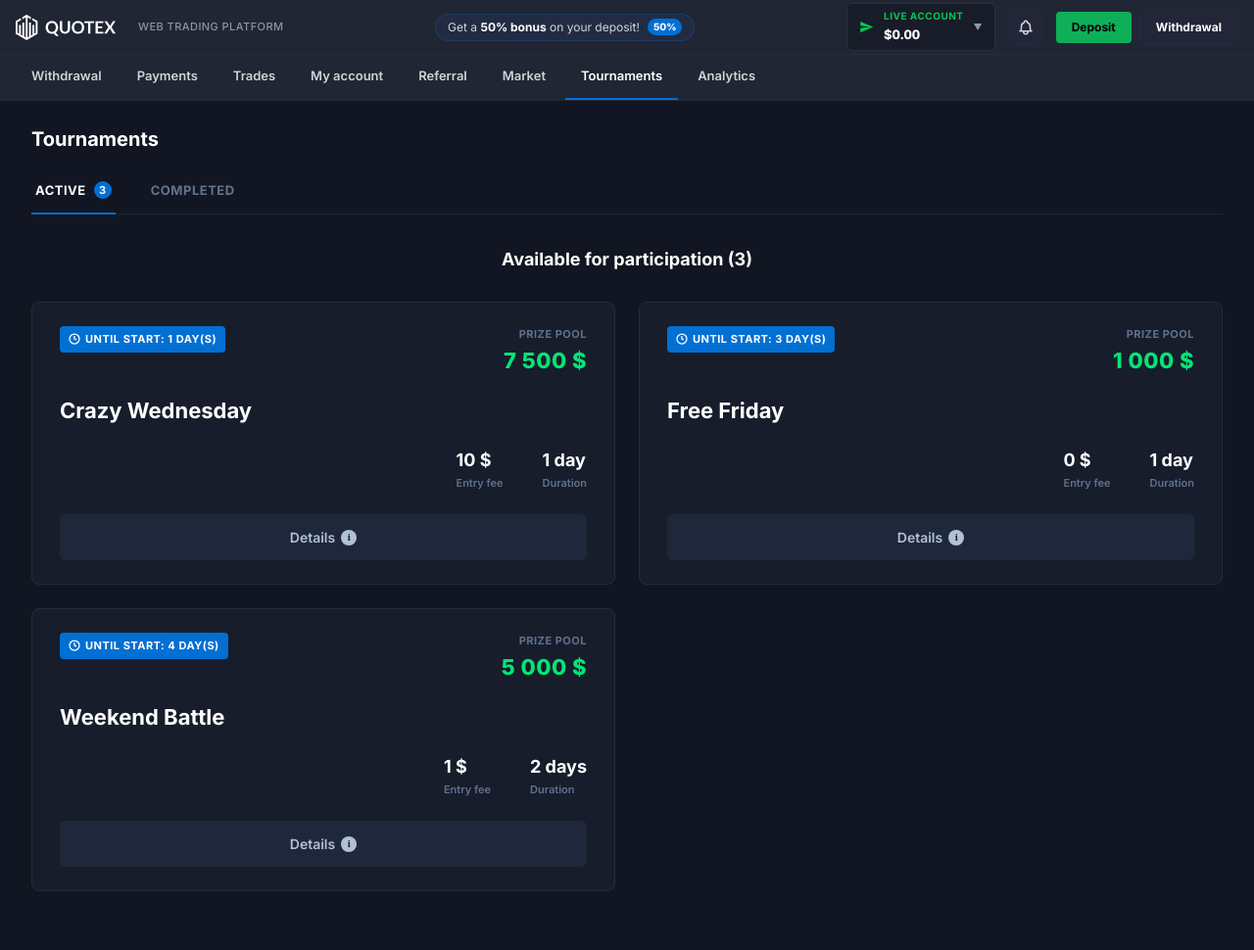
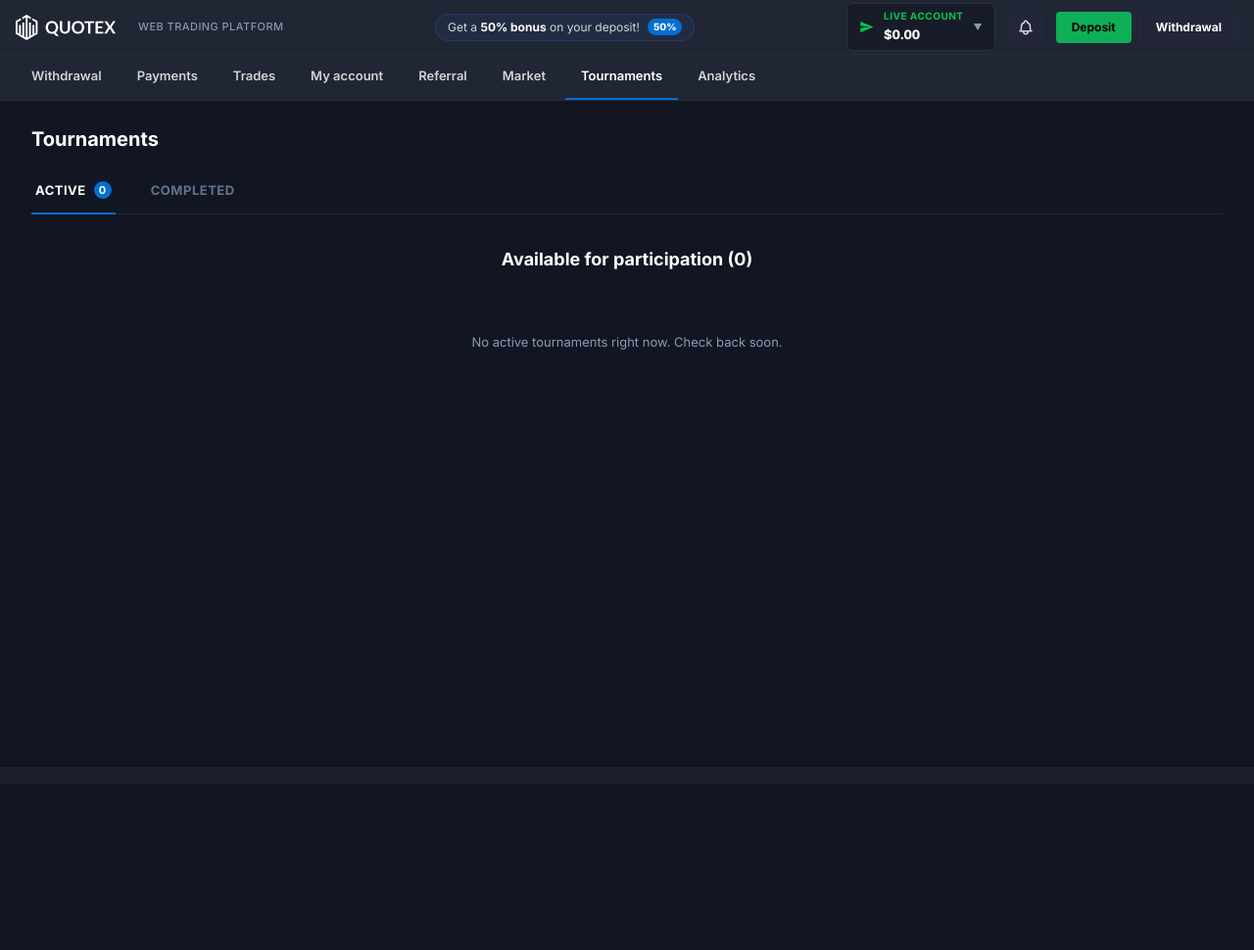
Before and after one commit to arsalanmaalik461/quotex-website-code, a Laravel app: page /en/tournaments in a window 1280 px wide. Shown: the whole page at 98% size. After the commit the page ends 357 px from the top, so only its background shows below. Run offline with Laravel 12, Linux system fonts and the light colour scheme; the visitor is signed in with stand-in values (Sample User, id 1); data comes from the database, SQL or seed files in the repository; tables that the repository leaves empty hold one stand-in row (values such as "Sample post"); parts of the project's set-up code (start-up, migrations or seed data) failed here and were passed over.

Commit message:
Fix all 5 P0 findings from MASTER_GAP_REPORT_V2
P0-1: harden /profile/images/{any} — basename + image-extension
allowlist + realpath containment check, so ../../.env can no
longer be served unauthenticated. Logo (logo-dark.svg) still works.
P0-2: earlySell() ignores the client-supplied close price entirely;
win/loss and buyout are priced off OtcPriceEngine::simulatePrice().
P0-3: promo bonus is no longer credited while a deposit is pending.
Promo code/amount are stored on the deposit row (migration
2026_11_18_000014) and credited idempotently in approveTransaction();
rejectTransaction() reverses any bonus already credited pre-fix,
floored at a zero balance.
P0-4: tournamentDetail() 404s for an unknown id instead of falling
back to Tournament::first() or synthetic id 933; list page shows an
empty state instead of hardcoded cards linking to ids 1/2/3.
P0-5: chart localization.timeZone set from the selected timezone at
creation and re-applied in applyTimezone(), so the time axis follows
PKT instead of UTC.

```diff
--- a/app/Http/Controllers/AccountController.php
+++ b/app/Http/Controllers/AccountController.php
@@ -240,7 +240,17 @@ class AccountController extends Controller
             $proofPath = 'uploads/deposits/' . $filename;
         }
 
-        $deposit = Transaction::create([
+        // P0-3 (2026-11-18): the promo bonus is NOT credited here. It
+        // used to be credited immediately while the deposit was still
+        // pending, so a user could deposit with a promo code, withdraw
+        // the bonus at once, and keep it even if the admin later
+        // rejected the deposit for a fake proof. The promo code and
+        // bonus amount are now stored on the deposit row (migration
+        // 2026_11_18_000014) and the bonus is credited only when the
+        // admin approves the deposit — see
+        // AdminTransactionController::approveTransaction(). A deposit
+        // rejected before approval never mints a bonus.
+        $depositData = [
             'user_id'           => $user->id,
             'account_type'      => 'live',
             'type'              => 'deposit',
@@ -254,60 +264,24 @@ class AccountController extends Controller
             'wallet_address'    => $paymentMethod->wallet_address,
             'status'            => 'pending',
             'notes'             => 'Awaiting admin verification.',
-        ]);
-
-        // Credit the promo bonus to the same (live) account as the deposit
-        // and record it as its own 'bonus' transaction. This runs in its
-        // own try/catch so a bonus failure (e.g. the 'bonus' transaction
-        // type not yet enabled in the DB enum) never blocks the deposit
-        // itself; the user is told instead.
-        // NOTE: the deposit itself is still pending admin review while the
-        // bonus is credited immediately. If the deposit is later rejected
-        // the bonus stays in the balance unless an admin reverses the
-        // linked bonus row (see its notes for the deposit id). The correct
-        // long-term placement is to credit the bonus when the deposit is
-        // approved (AdminTransactionController::approveTransaction), which
-        // is admin code and out of scope for this change.
-        $bonusFailed = false;
+        ];
         if ($appliedPromo !== null && $promoBonus > 0) {
-            try {
-                DB::transaction(function () use ($user, $appliedPromo, $promoBonus, $deposit) {
-                    $lockedUser = User::whereKey($user->id)->lockForUpdate()->firstOrFail();
-                    $lockedUser->live_balance = Money::add($lockedUser->live_balance, $promoBonus);
-                    $lockedUser->save();
-
-                    Transaction::create([
-                        'user_id'      => $user->id,
-                        'account_type' => 'live',
-                        'type'         => 'bonus',
-                        'amount'       => $promoBonus,
-                        'method'       => 'Promo code ' . $appliedPromo->code,
-                        'status'       => 'approved',
-                        'processed_at' => now(),
-                        'notes'        => 'Promo bonus ' . $appliedPromo->code . ' (' . $appliedPromo->formatted_name . ') for deposit #' . $deposit->id . ' of $' . number_format((float) $deposit->amount, 2) . '.',
-                    ]);
-                });
-            } catch (\Throwable $e) {
-                $bonusFailed = true;
-                Log::error('Promo bonus credit failed for deposit #' . $deposit->id . ': ' . $e->getMessage(), [
-                    'user_id'    => $user->id,
-                    'promo_code' => $appliedPromo->code,
-                    'bonus'      => $promoBonus,
-                ]);
+            $depositData['notes'] .= ' Promo bonus ' . $appliedPromo->code . ' ($' . number_format($promoBonus, 2) . ') pending — credited only when this deposit is approved.';
+            if (Schema::hasColumn('transactions', 'promo_code')) {
+                $depositData['promo_code'] = $appliedPromo->code;
+            }
+            if (Schema::hasColumn('transactions', 'promo_bonus_amount')) {
+                $depositData['promo_bonus_amount'] = $promoBonus;
             }
         }
+        $deposit = Transaction::create($depositData);
 
         $successMessage = 'Deposit request of $' . number_format($amount, 2) . ' submitted successfully! It is pending admin review and will be added to your balance once verified.';
-        if ($appliedPromo !== null && $promoBonus > 0 && !$bonusFailed) {
-            $successMessage .= ' Promo bonus of $' . number_format($promoBonus, 2) . ' from code ' . $appliedPromo->code . ' has been credited to your live balance.';
+        if ($appliedPromo !== null && $promoBonus > 0) {
+            $successMessage .= ' Promo bonus of $' . number_format($promoBonus, 2) . ' from code ' . $appliedPromo->code . ' will be credited to your live balance once this deposit is approved.';
         }
 
-        $redirect = redirect()->route('deposit')->with('success', $successMessage);
-        if ($bonusFailed) {
-            $redirect->with('warning', 'Your deposit was submitted, but the $' . number_format($promoBonus, 2) . ' bonus from promo code ' . $appliedPromo->code . ' could not be credited due to a system issue. Please contact support and mention promo code ' . $appliedPromo->code . ' and deposit #' . $deposit->id . '.');
-        }
-
-        return $redirect;
+        return redirect()->route('deposit')->with('success', $successMessage);
     }
 
     public function withdrawal()
@@ -1133,30 +1107,17 @@ class AccountController extends Controller
             } catch (\Throwable $e) {}
         }
 
+        // P0-4 (2026-11-18): no fallback. The old code returned
+        // Tournament::first() — or a synthetic "Crazy Wednesday" with
+        // id 933 that exists in no database — when the requested id
+        // was not found. The detail view then rendered a live Join
+        // button for that id, and the register route (implicit
+        // route-model binding) 404s for id 933; worse, when the table
+        // was non-empty the fallback registered (and charged) the user
+        // for a different tournament than the card they clicked.
         $tournament = Tournament::find($id);
         if (!$tournament) {
-            // Fallback to first tournament or default Crazy Wednesday
-            $tournament = Tournament::first() ?? new Tournament([
-                'id'                 => 933,
-                'title'              => 'Crazy Wednesday',
-                'prize_pool'         => 7500.00,
-                'entry_fee'          => 10.00,
-                'rebuy_cost'         => 10.00,
-                'number_of_rebuys'   => 100,
-                'duration'           => '1 day',
-                'timezone_label'     => 'UTC+05:00',
-                'badge_text'         => 'Until start: 1 day(s)',
-                'status'             => 'active',
-                'is_active'          => true,
-                'description'        => 'Total prize pool is $7500. To participate you need to register and pay the entrance fee, after that $100 will be deposited to a special tournament account. Initial conditions in the tournament are the same for all participants. During one day, participants need to make trades on the tournament account. And 5 traders with the biggest tournament balance will become winners.',
-                'prize_distribution' => [
-                    ['place' => '1 Place', 'prize' => '3000$'],
-                    ['place' => '2 Place', 'prize' => '2000$'],
-                    ['place' => '3 Place', 'prize' => '1000$'],
-                    ['place' => '4 Place', 'prize' => '900$'],
-                    ['place' => '5 Place', 'prize' => '600$'],
-                ]
-            ]);
+            abort(404);
         }
 
         return view('account.tournament_detail', compact('user', 'tournament'));
--- a/app/Models/Transaction.php
+++ b/app/Models/Transaction.php
@@ -20,6 +20,10 @@ class Transaction extends Model
         'converted_amount',
         'currency',
         'payment_method_id',
+        // P0-3: pending promo bonus for a deposit, credited only on
+        // admin approval (see AdminTransactionController).
+        'promo_code',
+        'promo_bonus_amount',
         'provider',
         'provider_method',
         'merchant_order_id',
@@ -43,6 +47,7 @@ class Transaction extends Model
             'processed_at' => 'datetime',
             'fee_amount' => 'decimal:2',
             'net_amount' => 'decimal:2',
+            'promo_bonus_amount' => 'decimal:2',
         ];
     }
 
--- a/resources/views/account/tournaments.blade.php
+++ b/resources/views/account/tournaments.blade.php
@@ -340,12 +340,14 @@
 
 @section('content')
 @php
-  // If no database tournaments found, provide default Quotex tournaments
+  // P0-4 (2026-11-18): no hardcoded fallback tournaments. When the
+  // database has none, the page shows an empty state instead of cards
+  // linking to ids 1/2/3 that do not exist.
   $hasDbActive = isset($activeTournaments) && $activeTournaments->isNotEmpty();
   $hasDbCompleted = isset($completedTournaments) && $completedTournaments->isNotEmpty();
 
-  $activeCount = $hasDbActive ? $activeTournaments->count() : 3;
-  $completedCount = $hasDbCompleted ? $completedTournaments->count() : 3;
+  $activeCount = $hasDbActive ? $activeTournaments->count() : 0;
+  $completedCount = $hasDbCompleted ? $completedTournaments->count() : 0;
 @endphp
 
 <div class="tournaments-wrapper">
@@ -400,90 +402,7 @@
         </div>
       @endforeach
     @else
-      <!-- Default Quotex Active Tournaments -->
-      <div class="qx-tournament-card">
-        <div class="qx-tcard-top">
-          <div class="qx-tcard-badge">
-            <svg width="12" height="12" viewBox="0 0 24 24" fill="none" stroke="currentColor" stroke-width="2.5"><circle cx="12" cy="12" r="10"/><polyline points="12 6 12 12 16 14"/></svg>
-            <span>Until start: 1 day(s)</span>
-          </div>
-          <div class="qx-tcard-prize-box">
-            <div class="qx-tcard-prize-lbl">Prize pool</div>
-            <div class="qx-tcard-prize-val">7 500 $</div>
-          </div>
-        </div>
-        <div class="qx-tcard-title">Crazy Wednesday</div>
-        <div class="qx-tcard-stats-row">
-          <div class="qx-tcard-stat">
-            <div class="qx-tcard-stat-val">10 $</div>
-            <div class="qx-tcard-stat-lbl">Entry fee</div>
-          </div>
-          <div class="qx-tcard-stat">
-            <div class="qx-tcard-stat-val">1 day</div>
-            <div class="qx-tcard-stat-lbl">Duration</div>
-          </div>
-        </div>
-        <a href="{{ route('tournament.detail', 1) }}" class="qx-tcard-btn" style="text-decoration:none;">
-          <span>Details</span>
-          <span class="btn-info-icon">i</span>
-        </a>
-      </div>
-
-      <div class="qx-tournament-card">
-        <div class="qx-tcard-top">
-          <div class="qx-tcard-badge">
-            <svg width="12" height="12" viewBox="0 0 24 24" fill="none" stroke="currentColor" stroke-width="2.5"><circle cx="12" cy="12" r="10"/><polyline points="12 6 12 12 16 14"/></svg>
-            <span>Until start: 3 day(s)</span>
-          </div>
-          <div class="qx-tcard-prize-box">
-            <div class="qx-tcard-prize-lbl">Prize pool</div>
-            <div class="qx-tcard-prize-val">1 000 $</div>
-          </div>
-        </div>
-        <div class="qx-tcard-title">Free Friday</div>
-        <div class="qx-tcard-stats-row">
-          <div class="qx-tcard-stat">
-            <div class="qx-tcard-stat-val">0 $</div>
-            <div class="qx-tcard-stat-lbl">Entry fee</div>
-          </div>
-          <div class="qx-tcard-stat">
-            <div class="qx-tcard-stat-val">1 day</div>
-            <div class="qx-tcard-stat-lbl">Duration</div>
-          </div>
-        </div>
-        <a href="{{ route('tournament.detail', 2) }}" class="qx-tcard-btn" style="text-decoration:none;">
-          <span>Details</span>
-          <span class="btn-info-icon">i</span>
-        </a>
-      </div>
-
-      <div class="qx-tournament-card">
-        <div class="qx-tcard-top">
-          <div class="qx-tcard-badge">
-            <svg width="12" height="12" viewBox="0 0 24 24" fill="none" stroke="currentColor" stroke-width="2.5"><circle cx="12" cy="12" r="10"/><polyline points="12 6 12 12 16 14"/></svg>
-            <span>Until start: 4 day(s)</span>
-          </div>
-          <div class="qx-tcard-prize-box">
-            <div class="qx-tcard-prize-lbl">Prize pool</div>
-            <div class="qx-tcard-prize-val">5 000 $</div>
-          </div>
-        </div>
-        <div class="qx-tcard-title">Weekend Battle</div>
-        <div class="qx-tcard-stats-row">
-          <div class="qx-tcard-stat">
-            <div class="qx-tcard-stat-val">1 $</div>
-            <div class="qx-tcard-stat-lbl">Entry fee</div>
-          </div>
-          <div class="qx-tcard-stat">
-            <div class="qx-tcard-stat-val">2 days</div>
-            <div class="qx-tcard-stat-lbl">Duration</div>
-          </div>
-        </div>
-        <a href="{{ route('tournament.detail', 3) }}" class="qx-tcard-btn" style="text-decoration:none;">
-          <span>Details</span>
-          <span class="btn-info-icon">i</span>
-        </a>
-      </div>
+      <div class="qx-tournament-empty" style="grid-column: 1 / -1; padding: 32px 16px; text-align: center; color: #8b9ab4;">No active tournaments right now. Check back soon.</div>
     @endif
   </div>
 
@@ -519,60 +438,7 @@
         </div>
       @endforeach
     @else
-      <!-- Default Completed Tournaments -->
-      <div class="qx-tournament-card">
-        <div class="qx-tcard-top">
-          <div class="qx-tcard-badge completed-badge">
-            <span>Finished</span>
-          </div>
-          <div class="qx-tcard-prize-box">
-            <div class="qx-tcard-prize-lbl">Prize pool</div>
-            <div class="qx-tcard-prize-val">7 500 $</div>
-          </div>
-        </div>
-        <div class="qx-tcard-title">Crazy Wednesday</div>
-        <div class="qx-tcard-stats-row">
-          <div class="qx-tcard-stat">
-            <div class="qx-tcard-stat-val">10 $</div>
-            <div class="qx-tcard-stat-lbl">Entry fee</div>
-          </div>
-          <div class="qx-tcard-stat">
-            <div class="qx-tcard-stat-val">1 day</div>
-            <div class="qx-tcard-stat-lbl">Duration</div>
-          </div>
-        </div>
-        <a href="{{ route('tournament.detail', 1) }}" class="qx-tcard-btn" style="text-decoration:none;">
-          <span>Details</span>
-          <span class="btn-info-icon">i</span>
-        </a>
-      </div>
-
-      <div class="qx-tournament-card">
-        <div class="qx-tcard-top">
-          <div class="qx-tcard-badge completed-badge">
-            <span>Finished</span>
-          </div>
-          <div class="qx-tcard-prize-box">
-            <div class="qx-tcard-prize-lbl">Prize pool</div>
-            <div class="qx-tcard-prize-val">5 000 $</div>
-          </div>
-        </div>
-        <div class="qx-tcard-title">Weekend Battle</div>
-        <div class="qx-tcard-stats-row">
-          <div class="qx-tcard-stat">
-            <div class="qx-tcard-stat-val">1 $</div>
-            <div class="qx-tcard-stat-lbl">Entry fee</div>
-          </div>
-          <div class="qx-tcard-stat">
-            <div class="qx-tcard-stat-val">2 days</div>
-            <div class="qx-tcard-stat-lbl">Duration</div>
-          </div>
-        </div>
-        <a href="{{ route('tournament.detail', 3) }}" class="qx-tcard-btn" style="text-decoration:none;">
-          <span>Details</span>
-          <span class="btn-info-icon">i</span>
-        </a>
-      </div>
+      <div class="qx-tournament-empty" style="grid-column: 1 / -1; padding: 32px 16px; text-align: center; color: #8b9ab4;">No completed tournaments yet.</div>
     @endif
   </div>
 </div>
--- a/routes/web.php
+++ b/routes/web.php
@@ -89,11 +89,28 @@ Route::middleware('auth')->group(function () {
 });
 Route::get('/email/verify/{id}/{hash}', [AccountController::class, 'verifyEmail'])->name('verification.verify')->middleware('signed');
 Route::get('/profile/images/{any}', function ($any) {
-    $path = public_path('images/' . $any);
-    if (file_exists($path)) {
-        return response()->file($path);
+    // P0-1 (2026-11-18): this route used to serve any path under
+    // public/images/ with no sanitisation, so an encoded request such
+    // as /profile/images/%2e%2e%2f%2e%2e%2f.env resolved to the
+    // project-root .env (DB password, APP_KEY, gateway secrets).
+    // Its only legitimate use is a plain image filename in
+    // public/images/ (e.g. logo-dark.svg on the login page), so:
+    // reject any path with a directory separator, allow only image
+    // extensions, and verify the resolved real path stays inside
+    // public/images/ before serving it.
+    if ($any !== basename($any)) {
+        abort(404);
     }
-    abort(404);
+    $extension = strtolower(pathinfo($any, PATHINFO_EXTENSION));
+    if (!in_array($extension, ['svg', 'png', 'jpg', 'jpeg', 'webp', 'gif', 'ico'], true)) {
+        abort(404);
+    }
+    $base = realpath(public_path('images'));
+    $path = $base ? realpath($base . DIRECTORY_SEPARATOR . $any) : false;
+    if ($path === false || !str_starts_with($path, $base . DIRECTORY_SEPARATOR)) {
+        abort(404);
+    }
+    return response()->file($path);
 })->where('any', '.*');
 
 Route::middleware('auth')->group(function () {
```
Also changed, not shown: app/Http/Controllers/Admin/AdminTransactionController.php (+70 -0 lines), app/Services/TradeResultService.php (+13 -6 lines), database/migrations/2026_11_18_000014_add_promo_bonus_to_transactions.php (added), public/js/trade.js.
